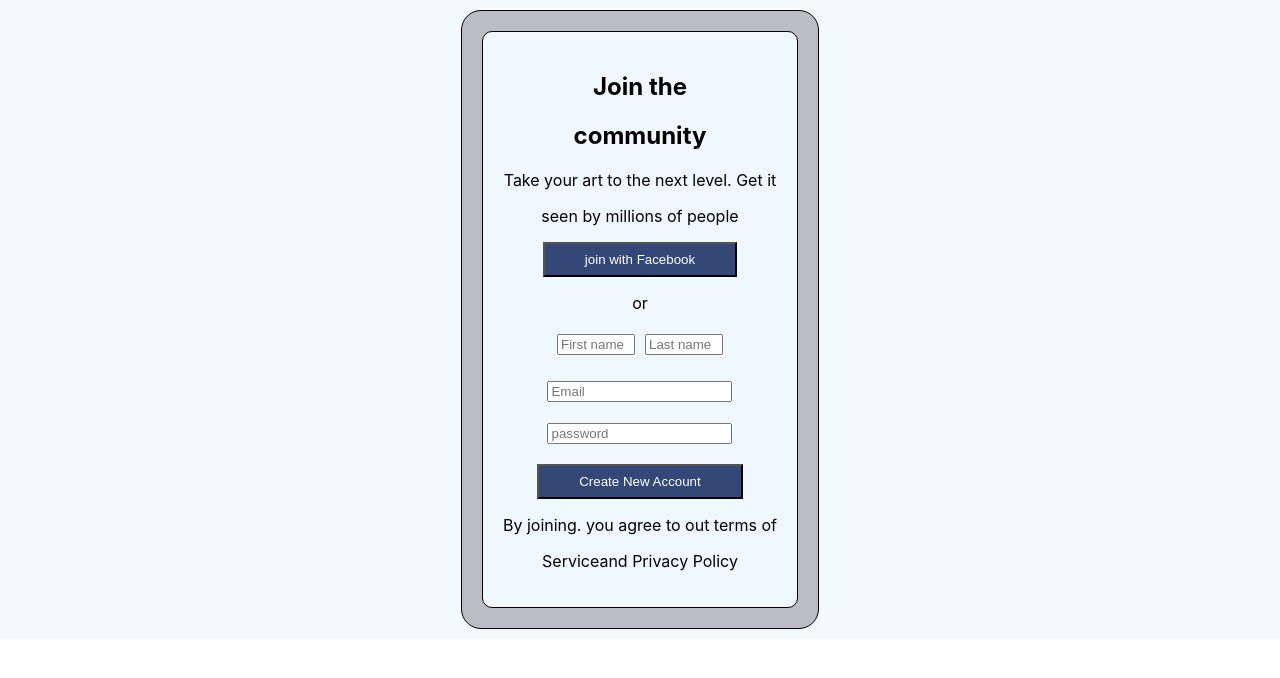
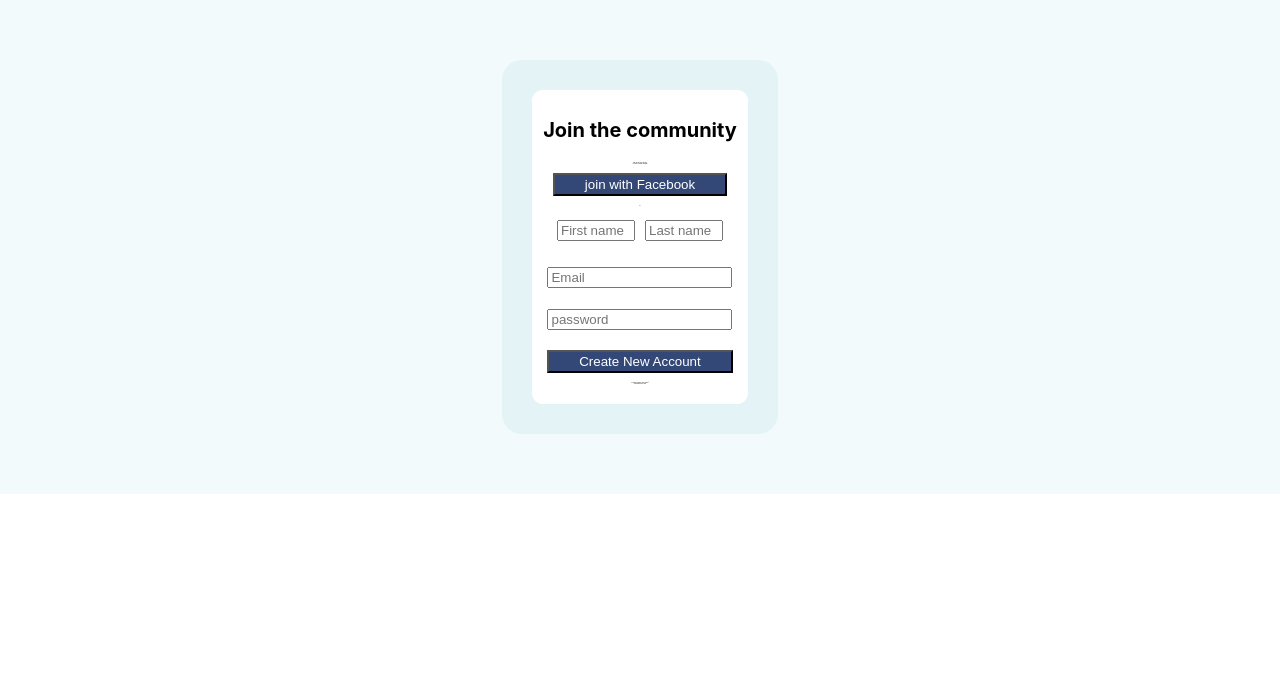
Before and after one commit to toplouie1/sign-up, a React (Create React App) app in the folder sign-up/: page / in a window 1280 px wide. Shown: the top 678 px of the page. Built offline with nearby package versions, Linux system fonts and the light colour scheme.

Commit message:
almost done with the css

```diff
--- a/sign-up/src/App.css
+++ b/sign-up/src/App.css
@@ -7,24 +7,30 @@
 button {
 	color: white;
 	background-color: #334876;
-	padding: 8px 40px;
+	padding: 2px 30px;
 }
 .outsideContainer {
-	border: 1px solid;
-	padding: 10px;
-	margin: 10px;
+	margin: 60px;
 	border-radius: 20px;
-	background-color: #bcbcc4;
+	background-color: #e4f3f5;
 }
 .insideContainer {
-	border: 1px solid;
-	padding: 20px;
-	margin: 10px;
+	border: 1px solid white;
+	padding: 10px;
+	margin: 30px;
 	border-radius: 10px;
-	background-color: aliceblue;
+	background-color: white;
 }
 
 .firstInput {
 	width: 70px;
 	margin: 5px;
 }
+p {
+	font-size: 1px;
+	padding: 4px;
+	margin: 5px;
+}
+h2 {
+	font-size: 20px;
+}
--- a/sign-up/src/App.js
+++ b/sign-up/src/App.js
@@ -5,10 +5,11 @@ function App() {
 		<div className="App">
 			<div className="outsideContainer">
 				<div className="insideContainer">
-					<h2>Join the </h2>
-					<h2>community</h2>
-					<p>Take your art to the next level. Get it</p>
-					<p>seen by millions of people</p>
+					<h2>Join the community</h2>
+					<p>
+						Take your art to the next level. <br /> Get itseen by millions of
+						people
+					</p>
 					<button>join with Facebook</button>
 					<p>or</p>
 					<form>
@@ -33,10 +34,12 @@ function App() {
 						<input type="text" placeHolder="password" />
 						<br />
 						<br />
-						<button>Create New Account </button>
+						<button>Create New Account</button>
 					</form>
-					<p>By joining. you agree to out terms of </p>
-					<p>Serviceand Privacy Policy</p>
+					<p>
+						By joining. you agree to out terms of <br /> Serviceand Privacy
+						Policy
+					</p>
 				</div>
 			</div>
 		</div>
```
